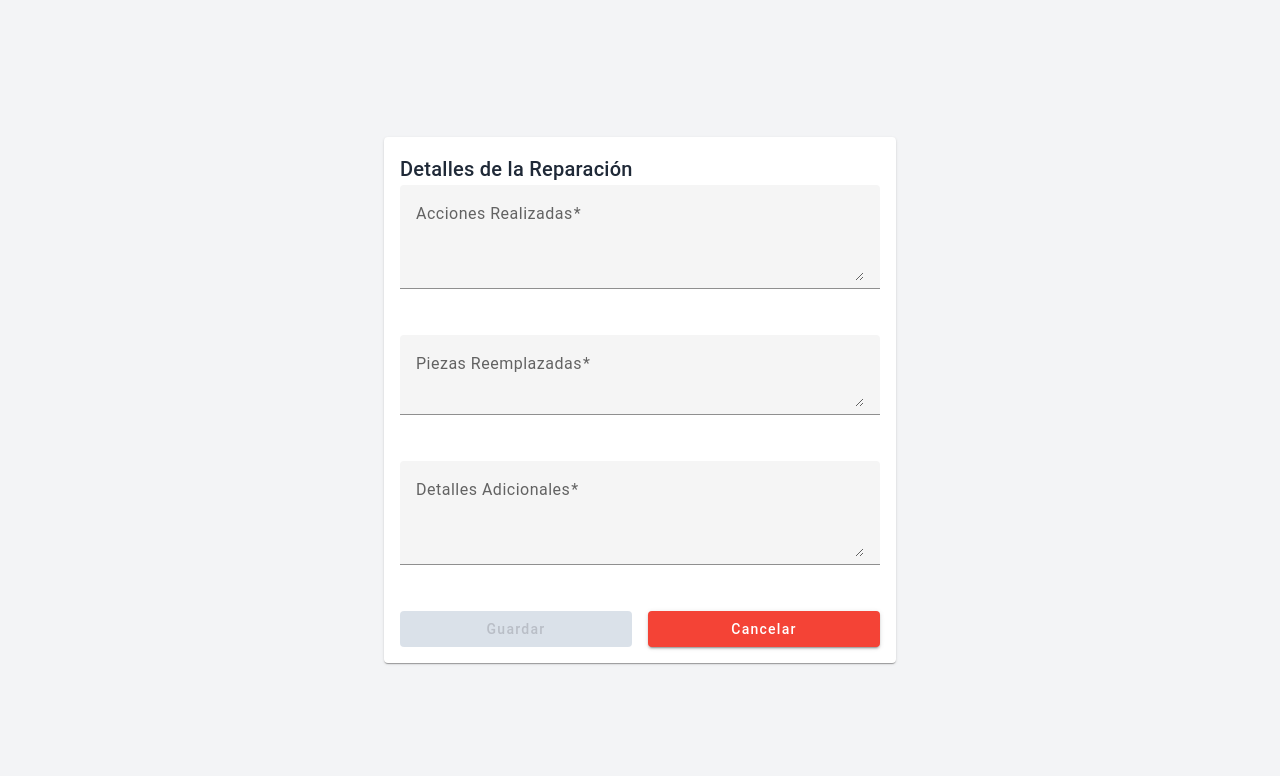
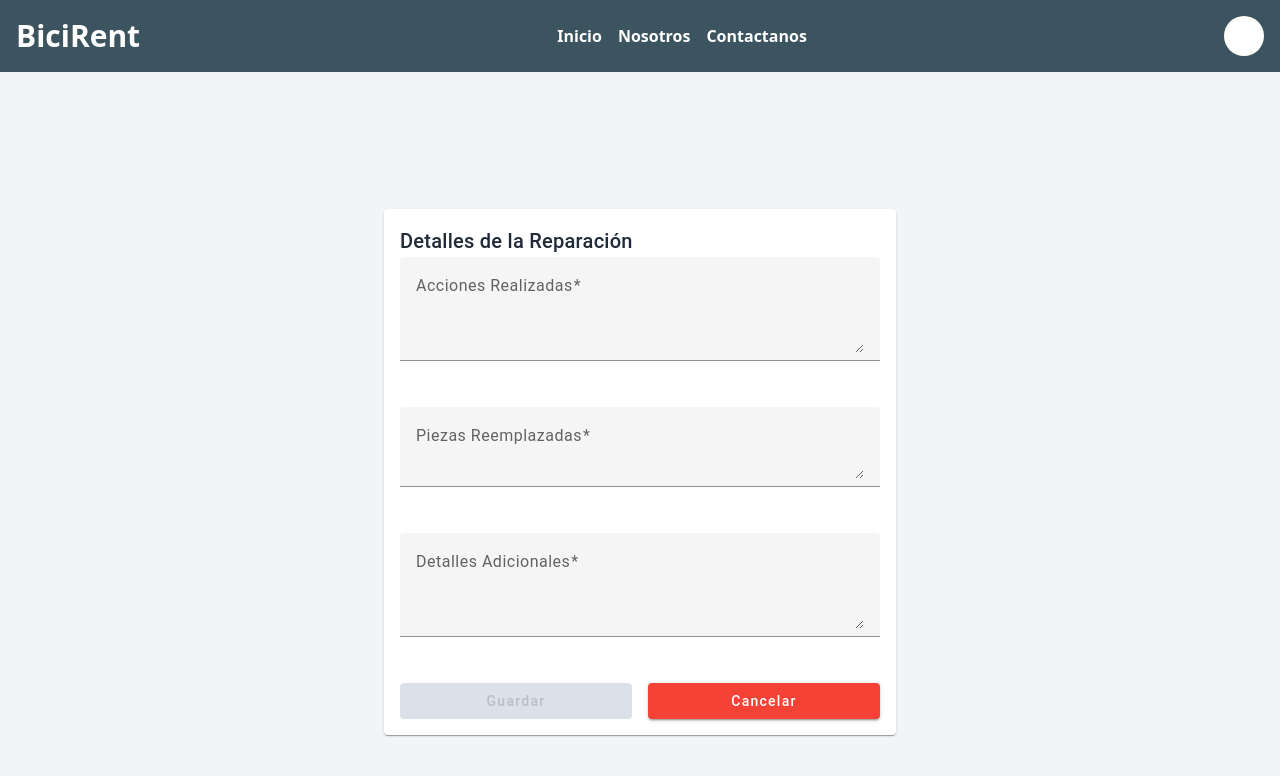
Before and after one commit to diegoseg15/BiciRent, an Angular app in the folder frontend/: page /detalles-reparacion/1/1 in a window 1280 px wide. Shown: the top 776 px of the page. Built offline with nearby package versions, Linux system fonts and the light colour scheme.

Commit message:
ultimos cambios

```diff
--- a/frontend/src/app/detalles-reparacion/detalles-reparacion.component.html
+++ b/frontend/src/app/detalles-reparacion/detalles-reparacion.component.html
@@ -1,3 +1,5 @@
+<div>
+  <app-cabecera></app-cabecera>
   <div class="flex items-center justify-center min-h-screen bg-gray-100">
     <mat-card class="max-w-lg w-full shadow-lg">
       <mat-card-header>
@@ -66,3 +68,5 @@
       </mat-card-content>
     </mat-card>
   </div>
+
+</div>
--- a/frontend/src/app/renta/renta.component.html
+++ b/frontend/src/app/renta/renta.component.html
@@ -31,7 +31,7 @@
             <div class="flex flex-col space-y-6 items-center w-full px-8 py-10">
                 <button class="bg-blue-600 text-white py-2 px-4 rounded-lg w-full"
                     (click)="handleDevolution()">Devolver</button>
-                <a routerLink="/reportar" class="bg-red-600 text-white py-2 px-4 rounded-lg w-full">Reportar Incidencia</a>
+                <a routerLink="/reportar" class="bg-red-600 text-white py-2 px-4 rounded-lg w-full text-center">Reportar Incidencia</a>
             </div>
         </div>
 
--- a/frontend/src/app/tecnico/tecnico.component.html
+++ b/frontend/src/app/tecnico/tecnico.component.html
@@ -1,3 +1,6 @@
+<div>
+  <app-cabecera></app-cabecera>
+
   <div class="p-5">
     <mat-card>
       <mat-card-header>
@@ -83,3 +86,5 @@
       </div>
     </ng-template>
   </div>
+
+</div>
--- a/frontend/src/app/tecnico/tecnico.component.ts
+++ b/frontend/src/app/tecnico/tecnico.component.ts
@@ -13,6 +13,7 @@ import { RouterModule, Router } from '@angular/router';
 import { CookieService } from '../services/cookie.service';
 
 import { CommonModule } from '@angular/common';
+import { CabeceraComponent } from "../cabecera/cabecera.component";
 
 @Component({
   host: { ngSkipHydration: "true" }, // Evita rehidratación para compatibilidad SSR
@@ -27,7 +28,9 @@ import { CommonModule } from '@angular/common';
     MatSelectModule, // Dropdown para seleccionar técnico
     RouterModule, // Navegación entre vistas
     CommonModule // Soporte para directivas como *ngFor y *ngIf
-  ],
+    ,
+    CabeceraComponent
+],
   templateUrl: './tecnico.component.html',
   styleUrl: './tecnico.component.css'
 })
```
Also changed, not shown: frontend/src/app/detalles-reparacion/detalles-reparacion.component.ts (+5 -2 lines). Lines whose indentation alone changed are shown as unchanged.
